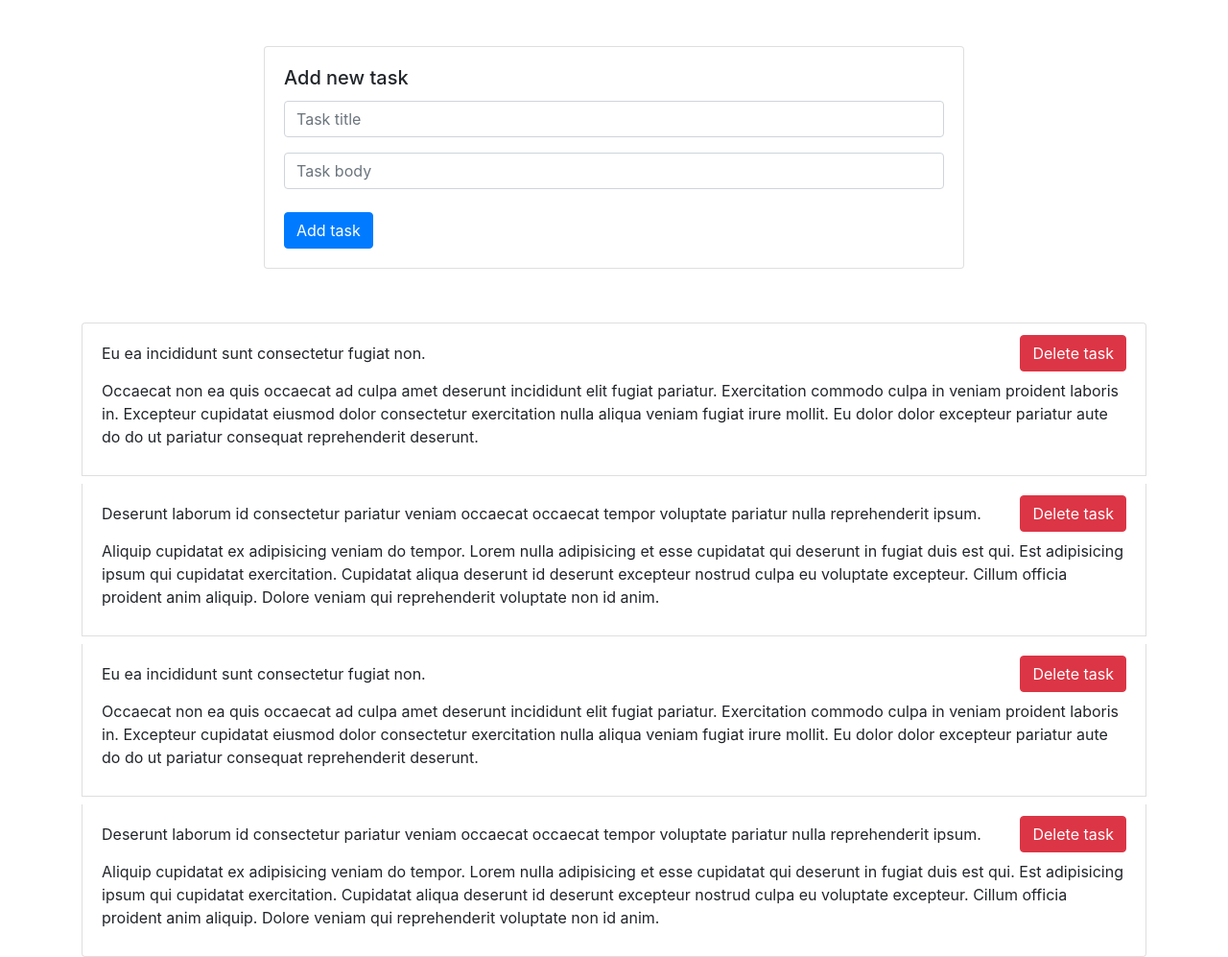
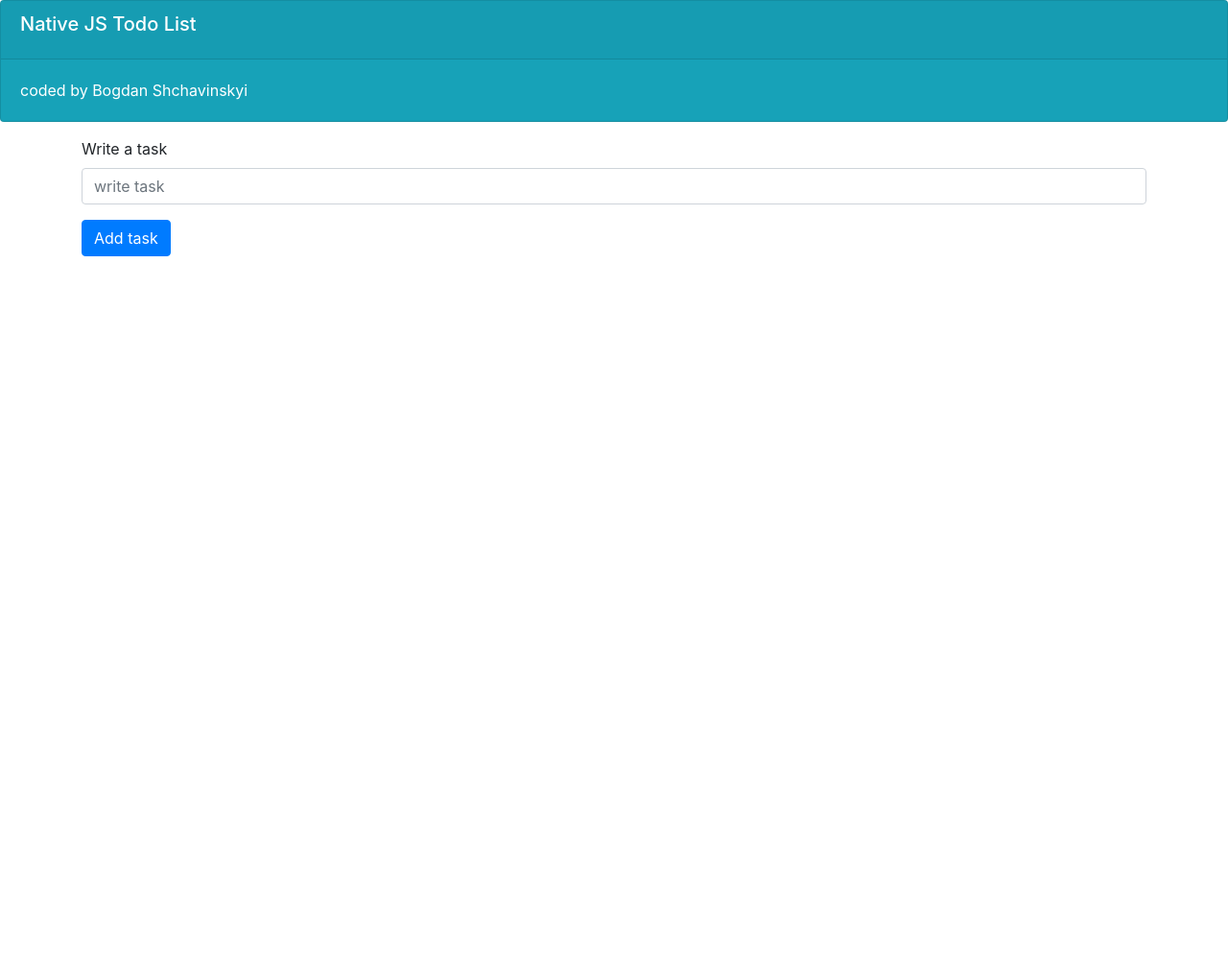
Before and after one commit to master-bogdan/js-todo-list, a plain HTML site: page index.html in a window 1280 px wide. Shown: the whole page at 96% size. After the commit the page ends 800 px from the top, so only its background shows below. Drawn offline with nearby package versions, Linux system fonts and the light colour scheme.

Commit message:
add basic js

```diff
--- a/app.js
+++ b/app.js
@@ -1,85 +1,17 @@
-const tasks = [
-  {
-    _id: '5d2ca9e2e03d40b326596aa7',
-    completed: true,
-    body:
-      'Occaecat non ea quis occaecat ad culpa amet deserunt incididunt elit fugiat pariatur. Exercitation commodo culpa in veniam proident laboris in. Excepteur cupidatat eiusmod dolor consectetur exercitation nulla aliqua veniam fugiat irure mollit. Eu dolor dolor excepteur pariatur aute do do ut pariatur consequat reprehenderit deserunt.\r\n',
-    title: 'Eu ea incididunt sunt consectetur fugiat non.',
-  },
-  {
-    _id: '5d2ca9e29c8a94095c1288e0',
-    completed: false,
-    body:
-      'Aliquip cupidatat ex adipisicing veniam do tempor. Lorem nulla adipisicing et esse cupidatat qui deserunt in fugiat duis est qui. Est adipisicing ipsum qui cupidatat exercitation. Cupidatat aliqua deserunt id deserunt excepteur nostrud culpa eu voluptate excepteur. Cillum officia proident anim aliquip. Dolore veniam qui reprehenderit voluptate non id anim.\r\n',
-    title:
-      'Deserunt laborum id consectetur pariatur veniam occaecat occaecat tempor voluptate pariatur nulla reprehenderit ipsum.',
-  },
-  {
-    _id: '5d2ca9e2e03d40b3232496aa7',
-    completed: true,
-    body:
-      'Occaecat non ea quis occaecat ad culpa amet deserunt incididunt elit fugiat pariatur. Exercitation commodo culpa in veniam proident laboris in. Excepteur cupidatat eiusmod dolor consectetur exercitation nulla aliqua veniam fugiat irure mollit. Eu dolor dolor excepteur pariatur aute do do ut pariatur consequat reprehenderit deserunt.\r\n',
-    title: 'Eu ea incididunt sunt consectetur fugiat non.',
-  },
-  {
-    _id: '5d2ca9e29c8a94095564788e0',
-    completed: false,
-    body:
-      'Aliquip cupidatat ex adipisicing veniam do tempor. Lorem nulla adipisicing et esse cupidatat qui deserunt in fugiat duis est qui. Est adipisicing ipsum qui cupidatat exercitation. Cupidatat aliqua deserunt id deserunt excepteur nostrud culpa eu voluptate excepteur. Cillum officia proident anim aliquip. Dolore veniam qui reprehenderit voluptate non id anim.\r\n',
-    title:
-      'Deserunt laborum id consectetur pariatur veniam occaecat occaecat tempor voluptate pariatur nulla reprehenderit ipsum.',
-  },
-];
+const form = document.querySelector('form');
+const input = document.querySelector('#add-task');
+const out = document.querySelector('.list-group');
 
-(function(arrOfTasks) {
-  const objOfTasks = arrOfTasks.reduce((acc, task) => {
-    acc[task._id] = task;
-    return acc;
-  }, {});
+const test = (event) => {
+    event.preventDefault();
+    console.log('test');
+    console.log(input.value);
+    // localStorage.setItem(input.value, 'test');
+    out.insertAdjacentHTML('afterbegin', `<li class="list-group-item">${input.value}</li>`);
+};
 
+form.addEventListener('submit', test);
 
-  function renderAllTasks(tasksList) {
-    if (!tasksList) {
-      return;
-    }
+function render() {
 
-    const fragment = document.createDocumentFragment();
-    Object.values(tasksList).forEach(task => {
-      const li = listItemTemplate(task);
-      fragment.appendChild(li);
-    });
-    listContainer.appendChild(fragment);
-  }
-
-  function listItemTemplate({ _id, title, body} = {}) {
-    const li = document.createElement('li');
-    li.classList.add('list-group-item', 'd-flex', 'align-items-center', 'flex-wrap', 'mt-2');
-
-    const span = document.createElement('span');
-    span.textContent = title;
-    span.style.fontweight = 'bold';
-
-    const deleteBtn = document.createElement('button');
-    deleteBtn.textContent = 'Delete task';
-    deleteBtn.classList.add('btn', 'btn-danger', 'ml-auto', 'delete-btn');
-
-    const article = document.createElement('p');
-    article.textContent = body;
-    article.classList.add('mt-2', 'w-100');
-
-    li.appendChild(span);
-    li.appendChild(deleteBtn);
-    li.appendChild(article);
-
-    return li;
-  }
-
-  // Element UI
-  const listContainer = document.querySelector('.tasks-list-section .list-group');
-  const form = document.forms['addTask'];
-  const inputTitle = form.elements['title'];
-  const inputBody = form.elements['body'];
-
-  renderAllTasks(objOfTasks);
-
-})(tasks);
+}
--- a/index.html
+++ b/index.html
@@ -9,43 +9,32 @@
   </head>
   <body>
 
-    <div class="form-section mt-5">
-      <div class="container">
-        <div class="row">
-          <div class="col col-8 mx-auto">
-            <div class="card">
-              <div class="card-body">
-                <h5 class="card-title">Add new task</h5>
-                <form name="addTask">
-                  <input
-                    type="text"
-                    name="title"
-                    id="title"
-                    class="form-control"
-                    placeholder="Task title"
-                  />
-                  <input
-                    type="text"
-                    name="body"
-                    id="body"
-                    class="form-control mt-3"
-                    placeholder="Task body"
-                  />
-                  <button type="submit" class="btn btn-primary mt-4">
-                    Add task
-                  </button>
-                </form>
-              </div>
+    <header>
+        <div class="card text-white bg-info mb-3">
+            <div class="card-header">
+                <h5 class="card-title">Native JS Todo List</h5>
+            </div>
+            <div class="card-body">
+                <p class="card-text">coded by Bogdan Shchavinskyi</p>
             </div>
           </div>
-        </div>
-      </div>
-    </div>
-    <div class="tasks-list-section mt-5">
-      <div class="container">
+    </header>
+
+    <div class="container">
+        <form>
+            <div class="form-group">
+            <label for="add-task">Write a task</label>
+            <input type="text" class="form-control" id="add-task" placeholder="write task">
+            </div>
+            <button type="submit" class="btn btn-primary">Add task</button>
+        </form>
         <ul class="list-group">
+            <!-- <li class="list-group-item active">Cras justo odio</li>
+            <li class="list-group-item">Dapibus ac facilisis in</li>
+            <li class="list-group-item">Morbi leo risus</li>
+            <li class="list-group-item">Porta ac consectetur ac</li>
+            <li class="list-group-item">Vestibulum at eros</li> -->
         </ul>
-      </div>
     </div>
 
     <script src="app.js"></script>
```
